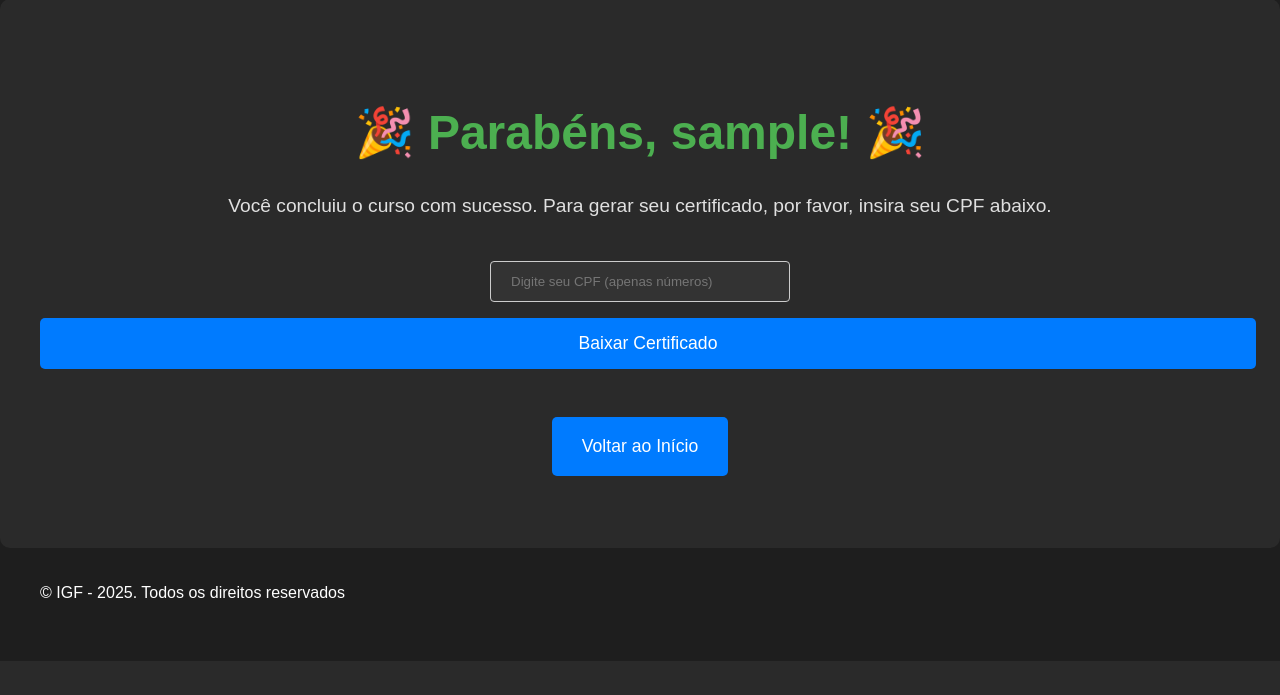
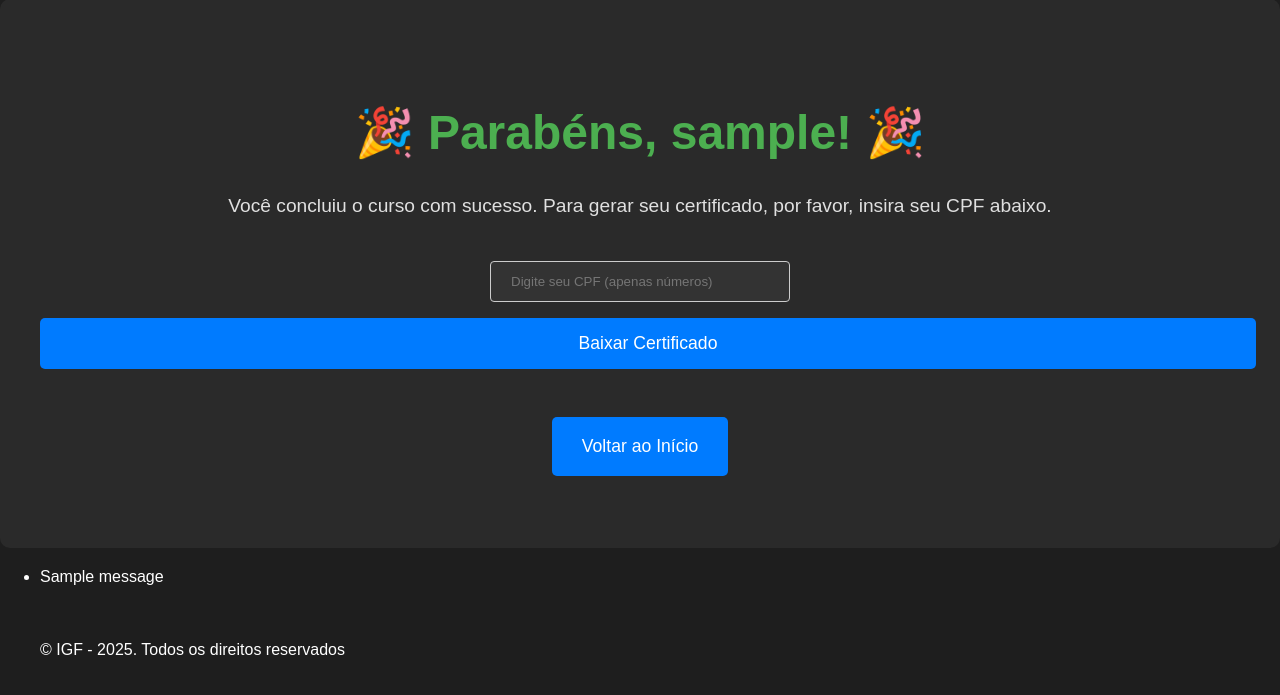
Before and after one commit to MaddAF/CursoBullyingAndGame, a Flask app: page /congratulations in a window 1280 px wide. Shown: the part 139-834 px from the top of the page. Before the commit the page ends 737 px from the top, so only its background shows below. Run offline with Flask 3, Linux system fonts and the light colour scheme; the visitor is signed in with stand-in values (Sample User, id 1); tables that the repository leaves empty hold one stand-in row (values such as "Sample post"); one stand-in notice (Sample message) is shown.

Commit message:
bugfix and flash warning

```diff
--- a/certificateGenerator.py
+++ b/certificateGenerator.py
@@ -67,7 +67,7 @@ def gerar_certificado(nome_participante, cpf_usuario):
     desenho.text(position_nome, texto_nome, font=fonte_nome, fill=cor_fonte_RGB_Nome)
 
     linhas_texto_normal = textwrap.wrap(texto_normal_template, width=72)
-    output_texto_normal = join(linhas_texto_normal)
+    output_texto_normal = "\n".join(linhas_texto_normal)
     desenho.text(position_texto_Normal, output_texto_normal, font=fonte_normal, fill=cor_fonte_RGB_Normal)
 
     # --- 5. SALVAR EM MEMÓRIA ---
--- a/templates/congratulations.html
+++ b/templates/congratulations.html
@@ -78,4 +78,13 @@
 
     <a href="{{ url_for('index') }}" class="cta-button">Voltar ao Início</a>
 </div>
+{% with messages = get_flashed_messages() %}
+  {% if messages %}
+    <ul class="flashes">
+    {% for message in messages %}
+      <li>{{ message }}</li>
+    {% endfor %}
+    </ul>
+  {% endif %}
+{% endwith %}
 {% endblock %}
```
